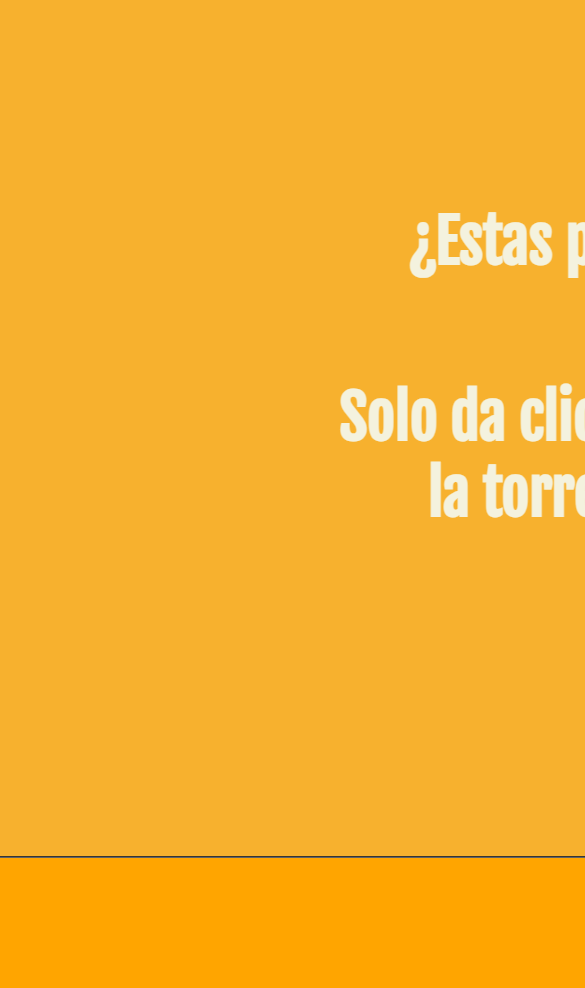
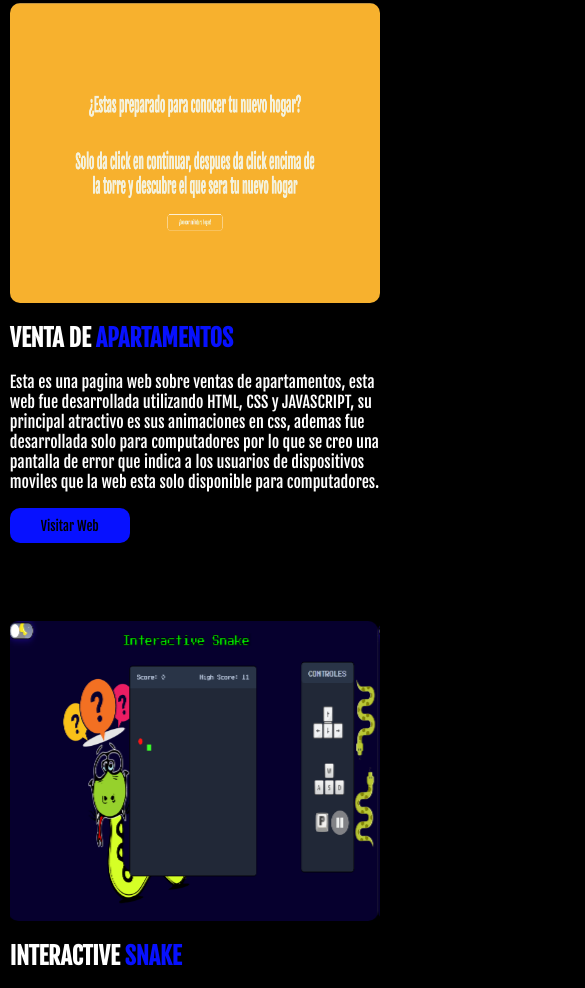
Before and after one commit to FelipeOvalle24/Mi-Portafolio, a plain HTML site: page index.html in a window 390 px wide. Shown: the part 5077-6065 px from the top of the page, 585 px wide, since content can reach past the window. Drawn offline with Linux system fonts and the light colour scheme.

Commit message:
Update MiPortafolioEstilos.css
se estilizo los cambios realizados en el html

```diff
--- a/MiPortafolioEstilos.css
+++ b/MiPortafolioEstilos.css
@@ -119,7 +119,7 @@
     background: black;
 }
 
-#web-yeda, #web-snake, #web-calculadora,  #web-planetas, #web-perros, #web-conecta, #web-ciudades{
+#web-yeda, #web-snake, #web-calculadora,  #web-planetas, #web-perros, #web-conecta, #web-ciudades, #web-apartamentos{
     display: flex;
     width: 100%;
     font-family: 'Fjalla One', sans-serif;
@@ -128,7 +128,7 @@
     margin-top: 8%;
 }
 
-.carousel-container, .carousel-container-snake, .carousel-container-calculadora, .carousel-container-planetas, .carousel-container-perros, .carousel-container-conecta, .carousel-container-ciudades{
+.carousel-container, .carousel-container-snake, .carousel-container-calculadora, .carousel-container-planetas, .carousel-container-perros, .carousel-container-conecta, .carousel-container-ciudades, .carousel-container-apartamentos{
     overflow: hidden;
     position: relative;
     display: flex;
@@ -137,23 +137,23 @@
     width: 40%;
 }
 
-.carousel-slide, .carousel-slide-snake, .carousel-slide-calculadora, .carousel-slide-planetas, .carousel-slide-perros, .carousel-slide-conecta, .carousel-slide-ciudades{
+.carousel-slide, .carousel-slide-snake, .carousel-slide-calculadora, .carousel-slide-planetas, .carousel-slide-perros, .carousel-slide-conecta, .carousel-slide-ciudades, .carousel-slide-apartamentos{
     width: 100%;
     display: flex;
     transition: transform 2s ease-in-out;
 }
 
-.carousel-slide img, .carousel-slide-snake img, .carousel-slide-calculadora img, .carousel-slide-planetas img, .carousel-slide-perros img, .carousel-slide-conecta img, .carousel-slide-ciudades img{
+.carousel-slide img, .carousel-slide-snake img, .carousel-slide-calculadora img, .carousel-slide-planetas img, .carousel-slide-perros img, .carousel-slide-conecta img, .carousel-slide-ciudades img, .carousel-slide-apartamentos img{
     width: 100%;
     height: 300px;
     border-radius: 10px;
 }
 
-#web-yeda-1, #web-snake-1, #web-calculadora-1, #web-planetas-1, #web-perros-1, #web-conecta-1, #web-ciudades-1{
+#web-yeda-1, #web-snake-1, #web-calculadora-1, #web-planetas-1, #web-perros-1, #web-conecta-1, #web-ciudades-1, #web-apartamentos-1{
     width: 40%;
 }
 
-#web-yeda-1 button, #web-snake-1 button, #web-calculadora-1 button, #web-planetas-1 button, #web-perros-1 button, #web-conecta-1 button, #web-ciudades-1 button{
+#web-yeda-1 button, #web-snake-1 button, #web-calculadora-1 button, #web-planetas-1 button, #web-perros-1 button, #web-conecta-1 button, #web-ciudades-1 button, #web-apartamentos-1 button{
     background-color: #0711FF;
     font-family: 'Fjalla One', sans-serif;
     border: none;
@@ -162,7 +162,7 @@
     border-radius: 10px;
 }
 
-#web-yeda-1 button:hover, #web-snake-1 button:hover, #web-calculadora-1 button:hover, #web-planetas-1 button:hover, #web-perros-1 button:hover, #web-conecta-1 button:hover, #web-ciudades-1 button:hover{
+#web-yeda-1 button:hover, #web-snake-1 button:hover, #web-calculadora-1 button:hover, #web-planetas-1 button:hover, #web-perros-1 button:hover, #web-conecta-1 button:hover, #web-ciudades-1 button:hover, #web-apartamentos-1 button:hover{
     cursor: pointer;
     background: #2ec7ff;
     box-shadow: 0px 0px 15px 5px #00c8ff;
@@ -364,7 +364,7 @@
         margin-top: 15%;
     }
 
-    #web-yeda, #web-snake, #web-calculadora, #web-planetas, #web-conecta, #web-perros, #web-ciudades{
+    #web-yeda, #web-snake, #web-calculadora, #web-planetas, #web-conecta, #web-perros, #web-ciudades, #web-apartamentos{
         display: flex;
         flex-direction: column;
         width: 100%;
@@ -379,11 +379,11 @@
         margin-top: 1%;
     }
 
-    #web-calculadora, #web-conecta, #web-ciudades{
+    #web-calculadora, #web-conecta, #web-ciudades, #web-snake{
         flex-direction: column-reverse;
     }
 
-    .carousel-container, .carousel-container-snake, .carousel-container-calculadora, .carousel-container-planetas, .carousel-container-conecta, .carousel-container-perros, .carousel-container-ciudades{
+    .carousel-container, .carousel-container-snake, .carousel-container-calculadora, .carousel-container-planetas, .carousel-container-conecta, .carousel-container-perros, .carousel-container-ciudades, .carousel-container-apartamentos{
         overflow: hidden;
         position: relative;
         display: flex;
@@ -392,13 +392,13 @@
         width: 95%;
     }
 
-    .carousel-slide, .carousel-slide-snake, .carousel-slide-calculadora, .carousel-slide-planetas, .carousel-slide-conecta, .carousel-slide-perros, .carousel-slide-ciudades{
+    .carousel-slide, .carousel-slide-snake, .carousel-slide-calculadora, .carousel-slide-planetas, .carousel-slide-conecta, .carousel-slide-perros, .carousel-slide-ciudades, .carousel-slide-apartamentos{
         width: 100%;
         display: flex;
         transition: transform 2s ease-in-out;
     }
 
-    #web-yeda-1, #web-snake-1, #web-calculadora-1, #web-planetas-1, #web-conecta-1, #web-perros-1, #web-ciudades-1{
+    #web-yeda-1, #web-snake-1, #web-calculadora-1, #web-planetas-1, #web-conecta-1, #web-perros-1, #web-ciudades-1, #web-apartamentos-1{
         width: 95%;
     }
 
```
